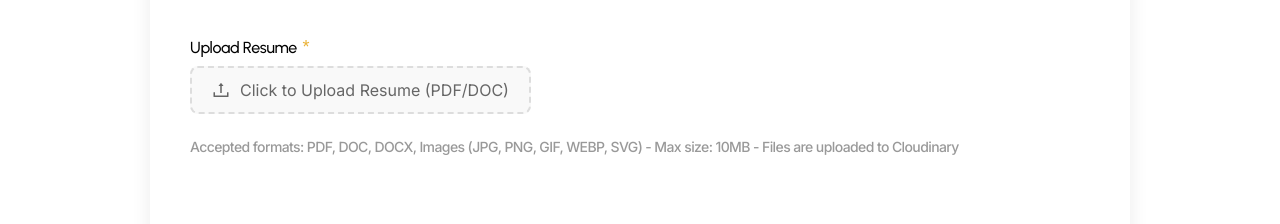
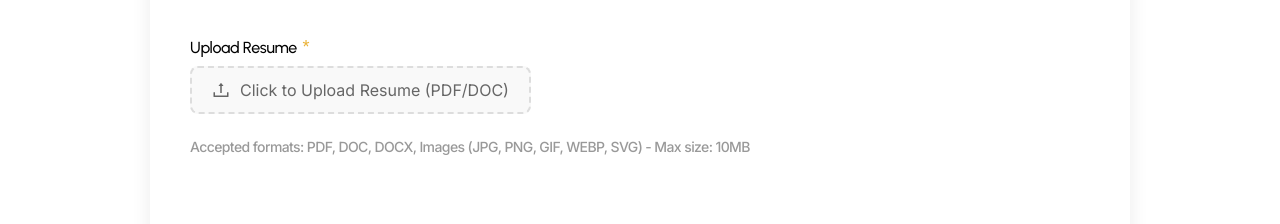
Before and after one commit to AaryanJainValar/AgiluxSolution, a React (Vite) app: page /career in a window 1280 px wide. Shown: the part 1360-1584 px from the top of the page. Built offline with nearby package versions, Linux system fonts and the light colour scheme; no server answers; a web font is replaced by a local one.

Commit message:
remove Cloudinary text in career page

```diff
--- a/src/Components/OtherRoutesComponents/Career/Career.jsx
+++ b/src/Components/OtherRoutesComponents/Career/Career.jsx
@@ -463,7 +463,7 @@ const Career = () => {
                                         >
                                             {isUploading ? (
                                                 <>
-                                                    <LoadingOutlined /> Uploading to Cloudinary...
+                                                    <LoadingOutlined /> Uploading....
                                                 </>
                                             ) : (
                                                 <>
@@ -473,7 +473,7 @@ const Career = () => {
                                         </button>
                                     </Upload>
                                     <p className="UploadHint">
-                                        Accepted formats: PDF, DOC, DOCX, Images (JPG, PNG, GIF, WEBP, SVG) - Max size: 10MB - Files are uploaded to Cloudinary
+                                        Accepted formats: PDF, DOC, DOCX, Images (JPG, PNG, GIF, WEBP, SVG) - Max size: 10MB
                                     </p>
                                     {formData.resumeUrl && (
                                         <p className="UploadSuccess">
```
